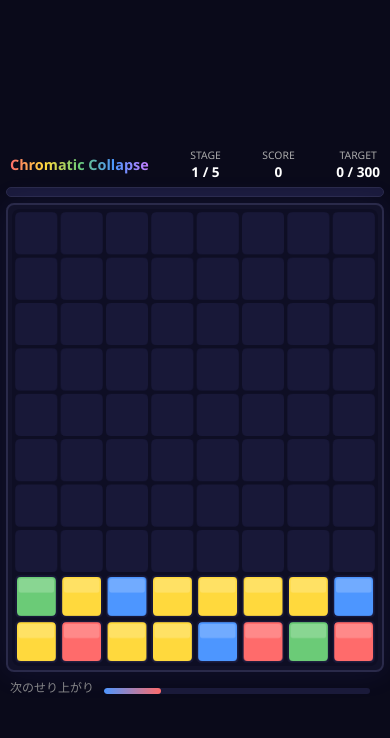
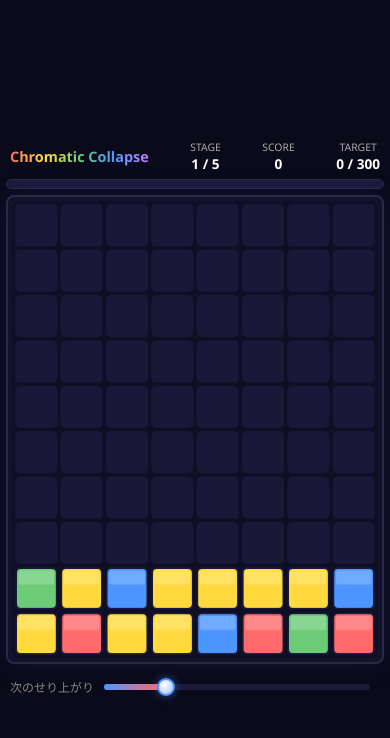
Before and after one commit to maenomeri/game01_opus, a plain HTML site: page index.html in a window 390 px wide. Both pictures are taken after a click on the button "ゲームスタート". Drawn offline with Linux system fonts and the light colour scheme.

Commit message:
Update game.js and index.html
Co-authored-by: Cursor <cursoragent@cursor.com>

```diff
--- a/game.js
+++ b/game.js
@@ -49,6 +49,7 @@
   let mouseDown = false;
   let lastCell = null;
   let highScore = 0;
+  let riseDragging = false;
 
   // ---------- Storage ----------
   function loadData() {
@@ -424,12 +425,17 @@
     const targetEl = document.getElementById("target-val");
     if (targetEl) targetEl.textContent = score + " / " + stg.target;
 
-    // 残り時間バー
+    // 残り時間バー & サム位置
     if (state === "playing") {
       const elapsed = performance.now() - lastRise;
       const pct = Math.min(100, (elapsed / stg.riseInterval) * 100);
       const riseEl = document.getElementById("rise-bar");
-      if (riseEl) riseEl.style.width = pct + "%";
+      if (riseEl) {
+        riseEl.style.width = pct + "%";
+        riseEl.style.transition = riseDragging ? "none" : "width 0.2s";
+      }
+      const thumbEl = document.getElementById("rise-thumb");
+      if (thumbEl) thumbEl.style.left = pct + "%";
     }
   }
 
@@ -488,8 +494,9 @@
       </div>
       <div id="info-row">
         <span>次のせり上がり</span>
-        <div style="flex:1;margin:0 10px;height:6px;background:#1a1a3a;border-radius:3px;position:relative;top:4px;overflow:hidden;">
-          <div id="rise-bar" style="height:100%;width:0%;background:linear-gradient(90deg,#4d96ff,#ff6b6b);border-radius:3px;transition:width 0.2s;"></div>
+        <div id="rise-bar-track">
+          <div id="rise-bar"></div>
+          <div id="rise-thumb"></div>
         </div>
       </div>
     `;
@@ -504,6 +511,18 @@
     canvas.addEventListener("touchstart", onTouchStart, { passive: false });
     canvas.addEventListener("touchmove", onTouchMove, { passive: false });
     window.addEventListener("touchend", onTouchEnd);
+
+    // せり上がりバーのドラッグ
+    const riseTrack = document.getElementById("rise-bar-track");
+    const riseThumb = document.getElementById("rise-thumb");
+    riseThumb.addEventListener("mousedown", onRiseDragStart);
+    riseTrack.addEventListener("mousedown", onRiseDragStart);
+    riseThumb.addEventListener("touchstart", onRiseDragStart, { passive: false });
+    riseTrack.addEventListener("touchstart", onRiseDragStart, { passive: false });
+    window.addEventListener("mousemove", onRiseDragMove);
+    window.addEventListener("mouseup", onRiseDragEnd);
+    window.addEventListener("touchmove", onRiseDragMove, { passive: false });
+    window.addEventListener("touchend", onRiseDragEnd);
   }
 
   function showStageClearModal() {
@@ -628,6 +647,48 @@
 
   function onTouchEnd(e) { endSelect(); }
 
+  // ---------- Rise Bar Drag ----------
+  function onRiseDragStart(e) {
+    if (state !== "playing" || animating) return;
+    e.preventDefault();
+    e.stopPropagation();
+    riseDragging = true;
+    const thumb = document.getElementById("rise-thumb");
+    if (thumb) thumb.classList.add("dragging");
+    applyRiseDrag(e);
+  }
+
+  function applyRiseDrag(e) {
+    const track = document.getElementById("rise-bar-track");
+    if (!track) return;
+    const rect = track.getBoundingClientRect();
+    const clientX = e.touches ? e.touches[0].clientX : e.clientX;
+    let pct = (clientX - rect.left) / rect.width;
+    pct = Math.max(0, Math.min(1, pct));
+
+    const stg = STAGES[stage];
+    const currentElapsed = performance.now() - lastRise;
+    const currentPct = currentElapsed / stg.riseInterval;
+
+    // 現在の自動進行より先にのみドラッグ可能
+    if (pct > currentPct) {
+      lastRise = performance.now() - pct * stg.riseInterval;
+    }
+  }
+
+  function onRiseDragMove(e) {
+    if (!riseDragging) return;
+    e.preventDefault();
+    applyRiseDrag(e);
+  }
+
+  function onRiseDragEnd() {
+    if (!riseDragging) return;
+    riseDragging = false;
+    const thumb = document.getElementById("rise-thumb");
+    if (thumb) thumb.classList.remove("dragging");
+  }
+
   // ---------- Game Loop ----------
   function gameLoop(now) {
     requestAnimationFrame(gameLoop);
--- a/index.html
+++ b/index.html
@@ -107,7 +107,49 @@ canvas#gameCanvas {
   width: 100%;
   font-size: 0.75rem;
   color: #888;
-  padding: 0 4px;
+  padding: 8px 4px;
+}
+
+#rise-bar-track {
+  flex: 1;
+  margin: 0 10px;
+  height: 6px;
+  background: #1a1a3a;
+  border-radius: 3px;
+  position: relative;
+  cursor: pointer;
+}
+
+#rise-bar {
+  height: 100%;
+  width: 0%;
+  background: linear-gradient(90deg, #4d96ff, #ff6b6b);
+  border-radius: 3px;
+  transition: width 0.2s;
+  pointer-events: none;
+}
+
+#rise-thumb {
+  position: absolute;
+  top: 50%;
+  left: 0%;
+  width: 20px;
+  height: 20px;
+  background: radial-gradient(circle at 40% 35%, #fff, #a0c0ff);
+  border: 2px solid #4d96ff;
+  border-radius: 50%;
+  transform: translate(-50%, -50%);
+  cursor: grab;
+  box-shadow: 0 0 8px rgba(77, 150, 255, 0.5);
+  z-index: 2;
+  touch-action: none;
+  transition: box-shadow 0.15s, transform 0.15s;
+}
+
+#rise-thumb.dragging {
+  cursor: grabbing;
+  box-shadow: 0 0 14px rgba(77, 150, 255, 0.9);
+  transform: translate(-50%, -50%) scale(1.2);
 }
 
 #chain-display {
@@ -285,6 +327,7 @@ canvas#gameCanvas {
   .btn { padding: 10px 22px; font-size: 0.9rem; }
 
   #chain-display { font-size: 2.2rem; }
+  #rise-thumb { width: 18px; height: 18px; }
 }
 
 @media (max-width: 360px) {
```
